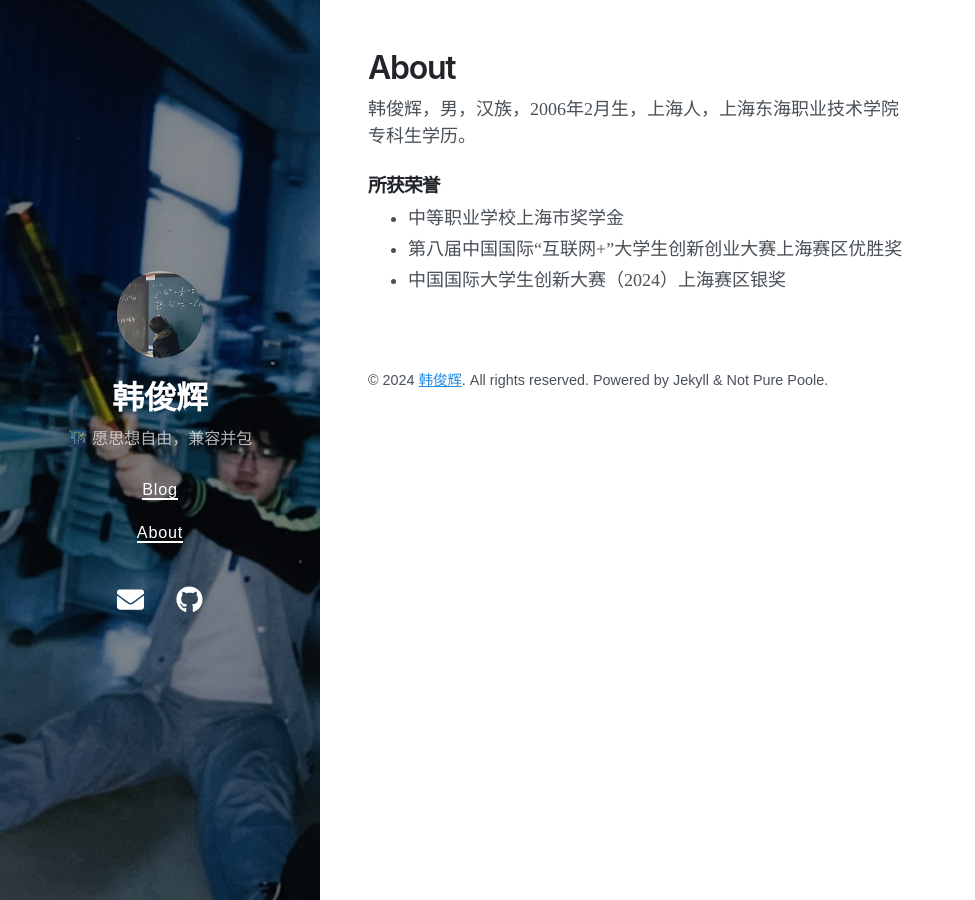
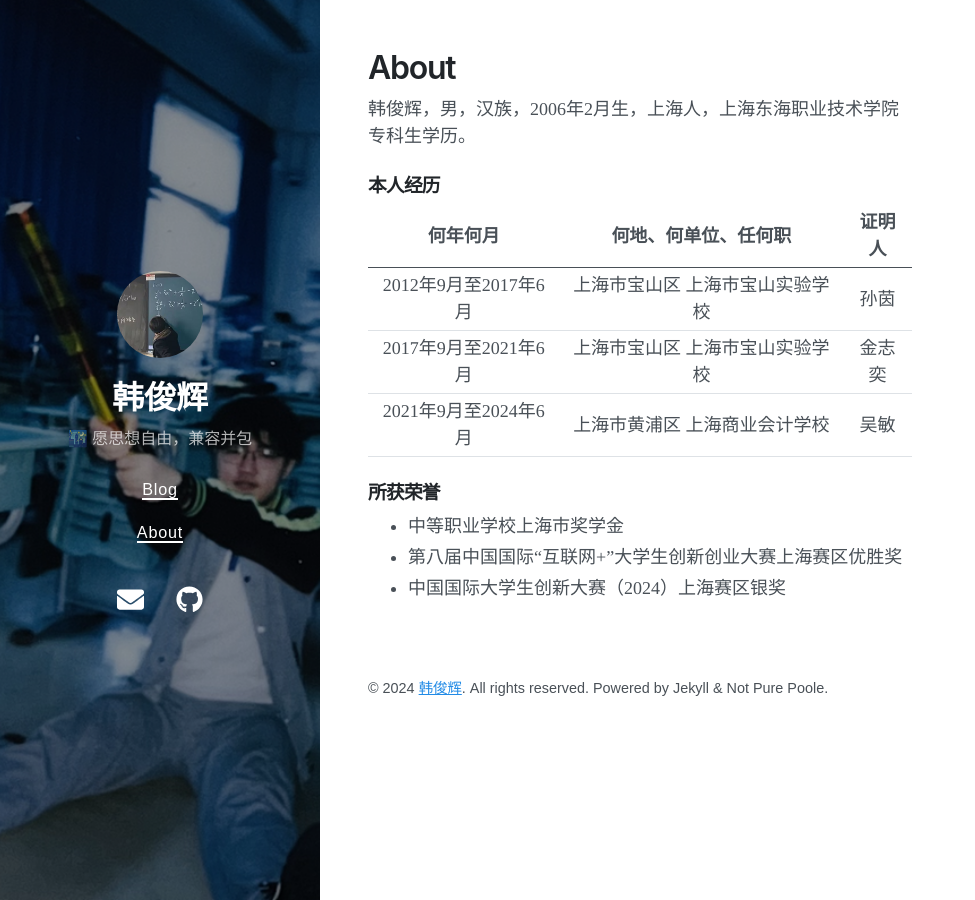
Before and after one commit to shiauhuehue/shiauhuehue.github.io, a Jekyll site: the page built from about.md, in a window 1280 px wide. Shown: the whole page, without its empty margins (0-975 px from the left). Built offline with Jekyll 4.4.1, drawn with Linux system fonts in a browser that asks for light colours; nearby versions of some CDN libraries.

Commit message:
2024/10/05/08:00 - Published a new post.

```diff
--- a/about.md
+++ b/about.md
@@ -5,6 +5,15 @@ title: About
 
 韩俊辉，男，汉族，2006年2月生，上海人，上海东海职业技术学院专科生学历。
 
+### 本人经历
+
+| 何年何月 | 何地、何单位、任何职 | 证明人 |
+| :---: | :---: | :---: |
+| 2012年9月至2017年6月 | 上海市宝山区 上海市宝山实验学校 | 孙茵 |
+| 2017年9月至2021年6月 | 上海市宝山区 上海市宝山实验学校 | 金志奕 |
+| 2021年9月至2024年6月 | 上海市黄浦区 上海商业会计学校 | 吴敏 |
+
+
 ### 所获荣誉
 
 + 中等职业学校上海市奖学金
```
